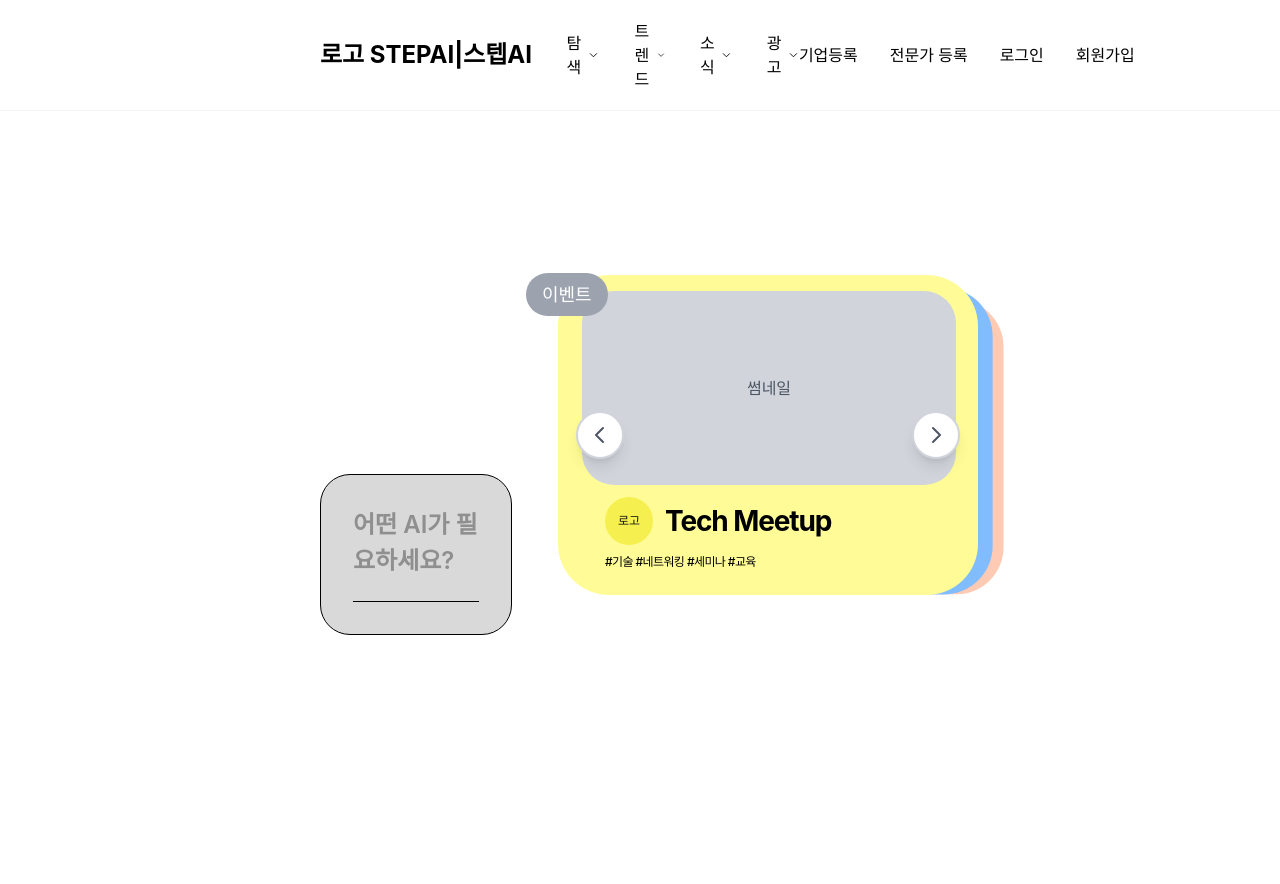
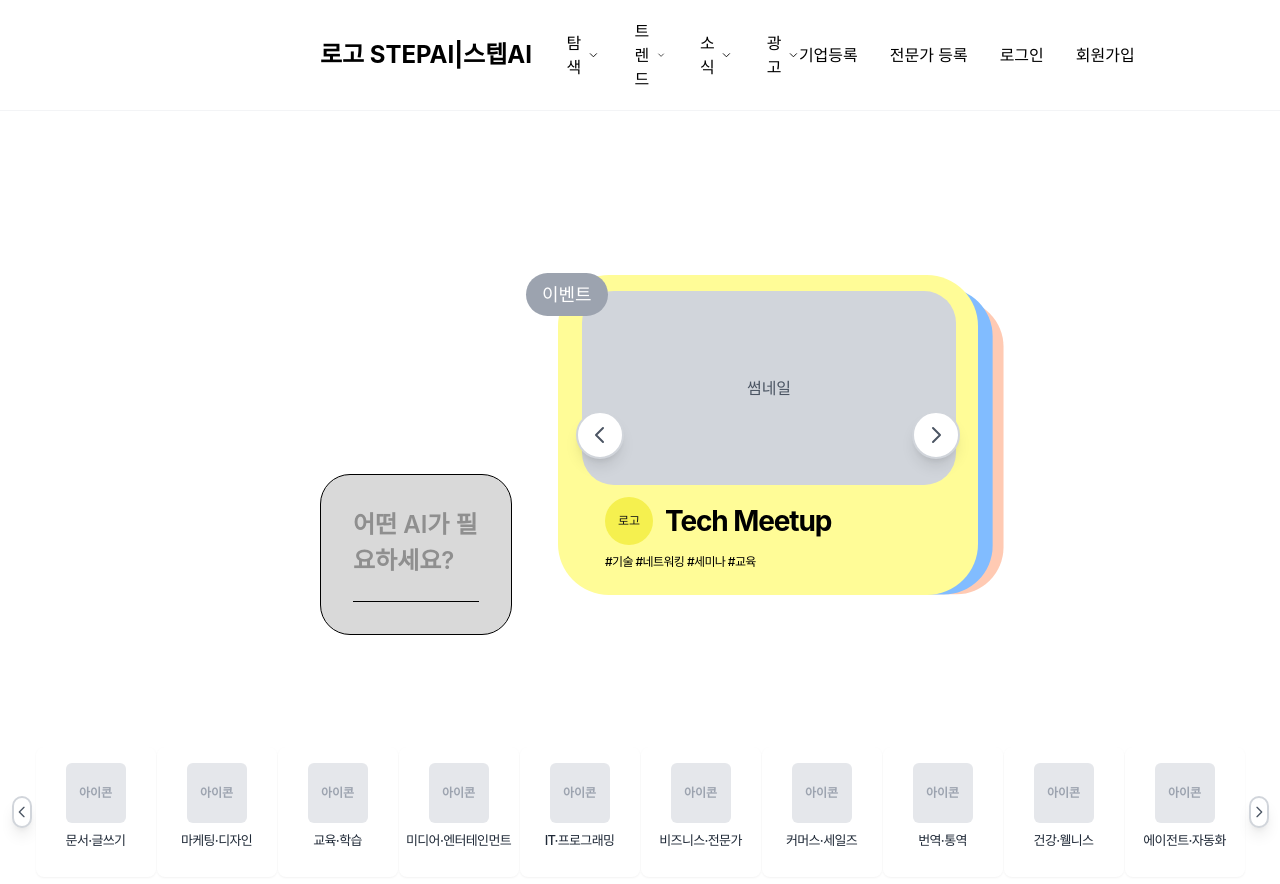
Before and after one commit to kimnamwook1/stepai-web, a Next.js app: page / in a window 1280 px wide. Shown: the top 884 px of the page. Before the commit the page ends 800 px from the top, so only its background shows below. Built offline with nearby package versions, Linux system fonts and the light colour scheme; a web font is replaced by a local one.

Commit message:
feat: Body_Category 섹션 및 메인 카테고리 캐러셀 UI/정렬/스타일 구현 및 미세조정 (주황선 320px 여백 내 정렬, 카드/버튼 크기/간격 최적화)

```diff
--- a/src/app/page.tsx
+++ b/src/app/page.tsx
@@ -1,5 +1,6 @@
 import Header from '@/components/Header';
 import ContentsMain from '@/components/ContentsMain';
+import Body_Category from '@/components/Body_Category';
 
 export default function Home() {
   return (
@@ -8,6 +9,7 @@ export default function Home() {
 
       <main className="pt-[110px]">
         <ContentsMain />
+        <Body_Category />
       </main>
     </div>
   );
--- /dev/null
+++ b/src/components/Body_Category.tsx
@@ -0,0 +1,12 @@
+import React from 'react';
+import Merged_Carousel_Main_Category from './Merged_Carousel_Main_Category';
+
+const Body_Category: React.FC = () => {
+  return (
+    <section className="w-full px-80 py-8 bg-white">
+      <Merged_Carousel_Main_Category />
+    </section>
+  );
+};
+
+export default Body_Category;
--- /dev/null
+++ b/src/components/Carousel_Main_Category.tsx
@@ -0,0 +1,24 @@
+import React from 'react';
+
+interface CarouselMainCategoryProps {
+  title: string;
+  onClick: () => void;
+}
+
+const Carousel_Main_Category: React.FC<CarouselMainCategoryProps> = ({ title, onClick }) => {
+  return (
+    <div
+      className="w-[120px] h-[130px] flex flex-col items-center cursor-pointer bg-white rounded-lg shadow-sm hover:shadow-md transition-shadow duration-200"
+      onClick={onClick}
+    >
+      <div className="w-[60px] h-[60px] bg-gray-200 flex items-center justify-center rounded-md mt-4 mb-2">
+        <span className="text-gray-400 text-xs font-semibold select-none">아이콘</span>
+      </div>
+      <span className="text-[13px] font-medium text-center text-gray-800 select-none tracking-tighter whitespace-nowrap">
+        {title.replace(/\s*·\s*/g, '·')}
+      </span>
+    </div>
+  );
+};
+
+export default Carousel_Main_Category;
--- /dev/null
+++ b/src/components/Merged_Carousel_Main_Category.tsx
@@ -0,0 +1,65 @@
+"use client";
+
+import React, { useState } from 'react';
+import Carousel_Main_Category from './Carousel_Main_Category';
+
+const categories = [
+  '문서·글쓰기',
+  '마케팅·디자인',
+  '교육·학습',
+  '미디어·엔터테인먼트',
+  'IT·프로그래밍',
+  '비즈니스·전문가',
+  '커머스·세일즈',
+  '번역·통역',
+  '건강·웰니스',
+  '에이전트·자동화',
+];
+
+const Merged_Carousel_Main_Category: React.FC = () => {
+  const [categoryList, setCategoryList] = useState(categories);
+
+  const handleLeft = () => {
+    setCategoryList((prev) => [prev[prev.length - 1], ...prev.slice(0, prev.length - 1)]);
+  };
+
+  const handleRight = () => {
+    setCategoryList((prev) => [...prev.slice(1), prev[0]]);
+  };
+
+  const handleCategoryClick = (title: string) => {
+    // 리디렉션 함수 (리턴값 없음)
+  };
+
+  return (
+    <div className="w-full flex justify-center py-4 bg-transparent">
+      <div className="w-[1280px] max-w-full flex items-center justify-center">
+        <button
+          onClick={handleLeft}
+          className="w-8 h-8 flex items-center justify-center rounded-full bg-white border-2 border-gray-300 shadow-lg hover:bg-gray-50 transition-colors duration-300 mr-1"
+          aria-label="왼쪽으로 이동"
+        >
+          <svg className="w-4 h-4 text-gray-600" fill="none" stroke="currentColor" viewBox="0 0 24 24">
+            <path strokeLinecap="round" strokeLinejoin="round" strokeWidth={2} d="M15 19l-7-7 7-7" />
+          </svg>
+        </button>
+        <div className="flex gap-[1px] tablet:gap-0 overflow-x-visible">
+          {categoryList.map((title) => (
+            <Carousel_Main_Category key={title} title={title} onClick={() => handleCategoryClick(title)} />
+          ))}
+        </div>
+        <button
+          onClick={handleRight}
+          className="w-8 h-8 flex items-center justify-center rounded-full bg-white border-2 border-gray-300 shadow-lg hover:bg-gray-50 transition-colors duration-300 ml-1"
+          aria-label="오른쪽으로 이동"
+        >
+          <svg className="w-4 h-4 text-gray-600" fill="none" stroke="currentColor" viewBox="0 0 24 24">
+            <path strokeLinecap="round" strokeLinejoin="round" strokeWidth={2} d="M9 5l7 7-7 7" />
+          </svg>
+        </button>
+      </div>
+    </div>
+  );
+};
+
+export default Merged_Carousel_Main_Category;
```
Also changed, not shown: 1 other file (tests, documents, lock files or other folders).
